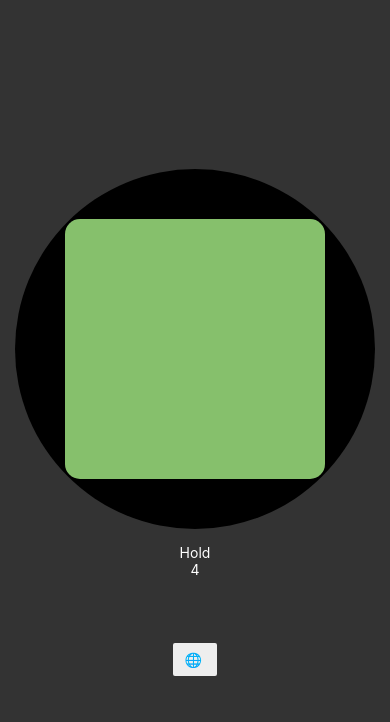
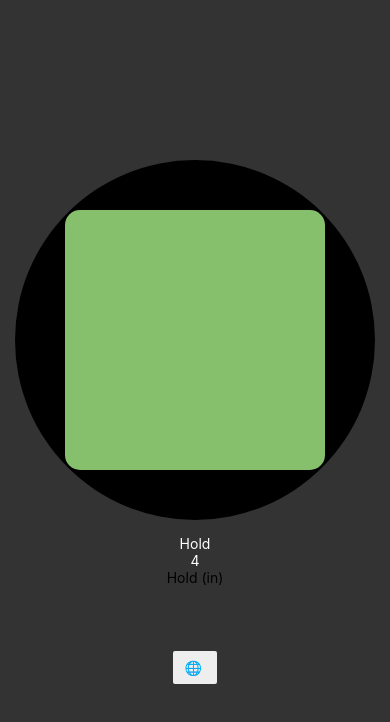
Before and after one commit to zliou/breathe, a React Native app: screen / in a window 390 px wide. Shown: the top 722 px of the page. Built offline with nearby package versions, Linux system fonts and the light colour scheme.

Commit message:
Add basic animation-linked instruction changes.

```diff
--- a/components/breathing_shape.js
+++ b/components/breathing_shape.js
@@ -29,30 +29,35 @@ export default class BreathingShape extends React.Component {
   }
 
   grow = () => {
+    this.setState({instruction: "Inhale"});
     Animated.timing(this.state.resizeAnim, {
       toValue: INHALED_SIZE,
       duration: INHALE_DURATION_MS,
     }).start(this.holdInhaled);
   };
   shrink = () => {
+    this.setState({instruction: "Exhale"});
     Animated.timing(this.state.resizeAnim, {
       toValue: EXHALED_SIZE,
       duration: EXHALE_DURATION_MS,
     }).start(this.holdExhaled);
   };
   holdExhaled = () => {
+    this.setState({instruction: "Hold (out)"});
     Animated.timing(this.state.resizeAnim, {
       toValue: EXHALED_SIZE,
       duration: EXHALE_DURATION_MS,
     }).start(this.grow);
   };
   holdInhaled = () => {
+    this.setState({instruction: "Hold (in)"});
     Animated.timing(this.state.resizeAnim, {
       toValue: INHALED_SIZE,
       duration: INHALE_DURATION_MS,
     }).start(this.shrink);
   };
   growNoDelay = () => {
+    this.state.instruction = "Inhale";
     Animated.timing(this.state.resizeAnim, {
       toValue: INHALED_SIZE,
       duration: INHALE_DURATION_MS,
@@ -107,6 +112,7 @@ export default class BreathingShape extends React.Component {
         <View style={styles.instructionsContainer}>
           <Instructions hl={this.state.hl}/>
           <Count/>
+          <Text>{this.state.instruction}</Text>
         </View>
         <View style={styles.buttonRow}>
           <Button
```
